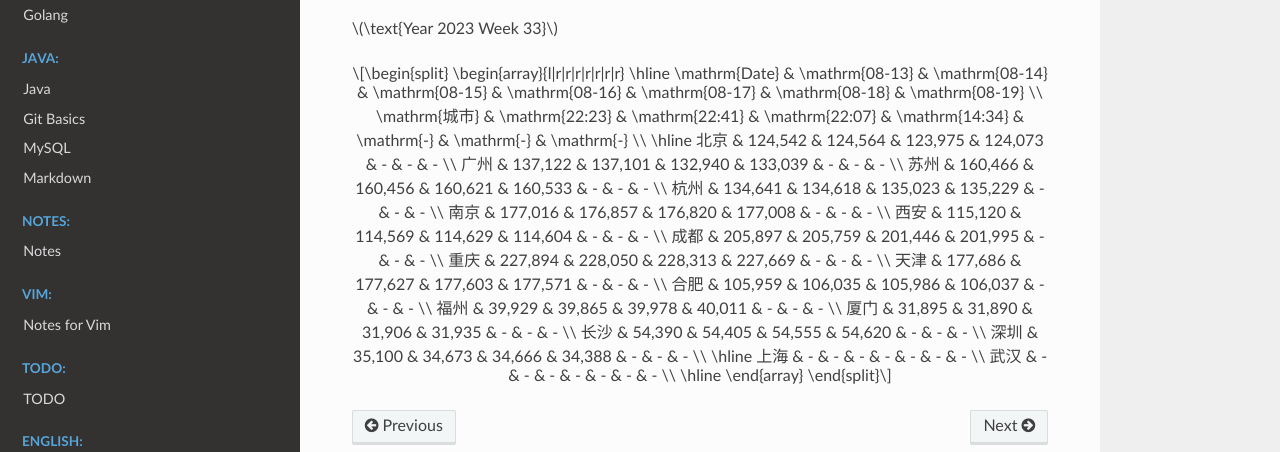
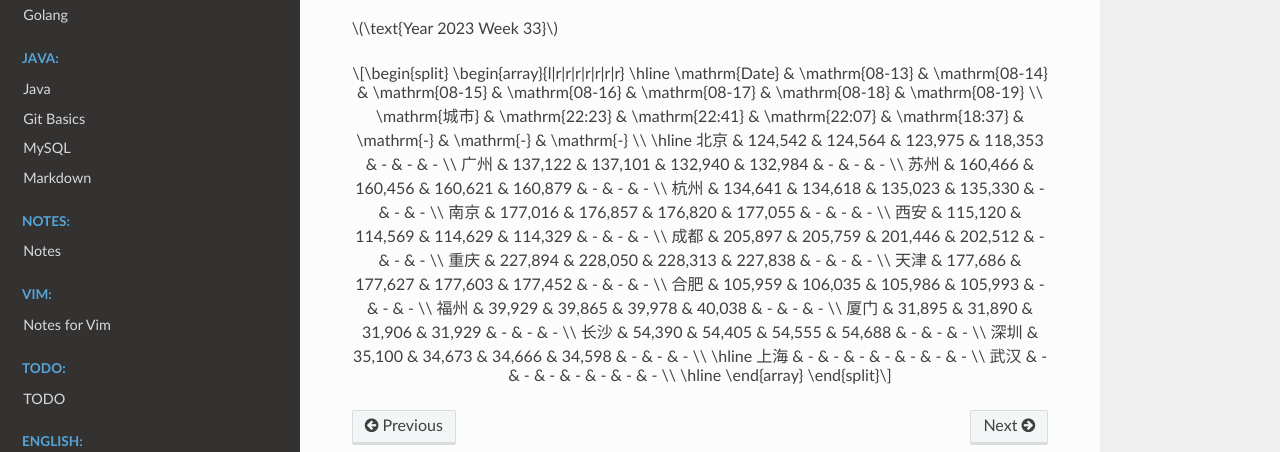
Before and after one commit to Pyrad/pyradnotes, a Sphinx documentation site: the page built from source/RealEstate/resalenumbers2023.md, in a window 1280 px wide and 900 px high, scrolled down 11430 px. Shown: the part 325-777 px from the top of the window. Built offline with Sphinx 7.4.7 and the Read the Docs theme 2.0.0, drawn with Linux system fonts in a browser that asks for light colours; a script that is not in the unit is left out.

Commit message:
Realestate Update resale numbers 2023-08-16 14:34

```diff
--- a/source/RealEstate/resalenumbers2023.md
+++ b/source/RealEstate/resalenumbers2023.md
@@ -770,22 +770,22 @@ $$
 \begin{array}{l|r|r|r|r|r|r|r}
 \hline
 \mathrm{Date} & \mathrm{08-13} & \mathrm{08-14} & \mathrm{08-15} & \mathrm{08-16} & \mathrm{08-17} & \mathrm{08-18} & \mathrm{08-19} \\
-\mathrm{城市} & \mathrm{22:23} & \mathrm{22:41} & \mathrm{22:07} & \mathrm{14:34} & \mathrm{-} & \mathrm{-} & \mathrm{-} \\
+\mathrm{城市} & \mathrm{22:23} & \mathrm{22:41} & \mathrm{22:07} & \mathrm{18:37} & \mathrm{-} & \mathrm{-} & \mathrm{-} \\
 \hline
-北京 & 124,542 & 124,564 & 123,975 & 124,073 & - & - & - \\
-广州 & 137,122 & 137,101 & 132,940 & 133,039 & - & - & - \\
-苏州 & 160,466 & 160,456 & 160,621 & 160,533 & - & - & - \\
-杭州 & 134,641 & 134,618 & 135,023 & 135,229 & - & - & - \\
-南京 & 177,016 & 176,857 & 176,820 & 177,008 & - & - & - \\
-西安 & 115,120 & 114,569 & 114,629 & 114,604 & - & - & - \\
-成都 & 205,897 & 205,759 & 201,446 & 201,995 & - & - & - \\
-重庆 & 227,894 & 228,050 & 228,313 & 227,669 & - & - & - \\
-天津 & 177,686 & 177,627 & 177,603 & 177,571 & - & - & - \\
-合肥 & 105,959 & 106,035 & 105,986 & 106,037 & - & - & - \\
-福州 & 39,929 & 39,865 & 39,978 & 40,011 & - & - & - \\
-厦门 & 31,895 & 31,890 & 31,906 & 31,935 & - & - & - \\
-长沙 & 54,390 & 54,405 & 54,555 & 54,620 & - & - & - \\
-深圳 & 35,100 & 34,673 & 34,666 & 34,388 & - & - & - \\
+北京 & 124,542 & 124,564 & 123,975 & 118,353 & - & - & - \\
+广州 & 137,122 & 137,101 & 132,940 & 132,984 & - & - & - \\
+苏州 & 160,466 & 160,456 & 160,621 & 160,879 & - & - & - \\
+杭州 & 134,641 & 134,618 & 135,023 & 135,330 & - & - & - \\
+南京 & 177,016 & 176,857 & 176,820 & 177,055 & - & - & - \\
+西安 & 115,120 & 114,569 & 114,629 & 114,329 & - & - & - \\
+成都 & 205,897 & 205,759 & 201,446 & 202,512 & - & - & - \\
+重庆 & 227,894 & 228,050 & 228,313 & 227,838 & - & - & - \\
+天津 & 177,686 & 177,627 & 177,603 & 177,452 & - & - & - \\
+合肥 & 105,959 & 106,035 & 105,986 & 105,993 & - & - & - \\
+福州 & 39,929 & 39,865 & 39,978 & 40,038 & - & - & - \\
+厦门 & 31,895 & 31,890 & 31,906 & 31,929 & - & - & - \\
+长沙 & 54,390 & 54,405 & 54,555 & 54,688 & - & - & - \\
+深圳 & 35,100 & 34,673 & 34,666 & 34,598 & - & - & - \\
 \hline
 上海 & - & - & - & - & - & - & - \\
 武汉 & - & - & - & - & - & - & - \\
```
Also changed, not shown: 1 other file.
